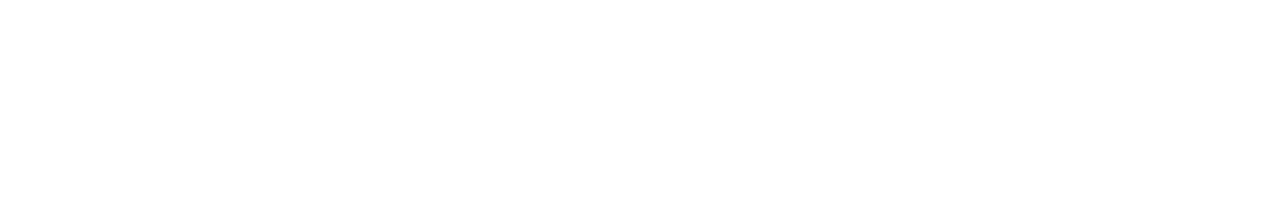
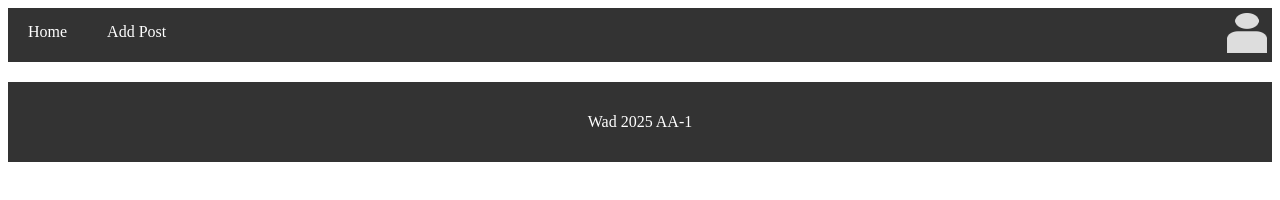
Before and after one commit to arturkutt/wad-1-AA, a plain HTML site: page login.html in a window 1280 px wide. Drawn offline with Linux system fonts and the light colour scheme.

Commit message:
user Avatar

```diff
--- a/css/style.css
+++ b/css/style.css
@@ -21,6 +21,18 @@
 /* Hover */
 .nav-link:hover {
     background-color: #555;
+}
+
+.images {
+    height: 40px;
+    width: 40px;
+    border-radius: 0%;
+    cursor: pointer;
+    padding: 5px;
+}
+
+.filler {
+    flex-grow: 1;
 }
 
 .container {
--- a/login.html
+++ b/login.html
@@ -0,0 +1,31 @@
+<!DOCTYPE html>
+<html lang="en">
+<head>
+    <meta charset="UTF-8">
+    <meta name="viewport" content="width=device-width, initial-scale=1.0">
+    <title>Home</title>
+    <link rel="stylesheet" href="css/style.css">
+</head>
+
+<body>
+    <!-- Nav bar -->
+    <nav>
+        <ul class="nav-bar">
+            <li><a href="index.html" class="nav-link">Home</a></li>
+            <li><a href="addPost.html" class="nav-link">Add Post</a></li>
+            <li class="filler"></li>
+            <li>
+                <a href="login.html">
+                <img class="images" src="src/images/userAvatar.png">
+                </a>
+            </li>
+        </ul>
+    </nav>
+
+
+
+     <!-- Footer -->
+    <footer class="site-footer">
+        <p>Wad 2025 AA-1</p>
+    </footer>
+</body>
```
Also changed, not shown: addPost.html (+6 -0 lines), index.html (+6 -0 lines), src/images/userAvatar.png (added).
